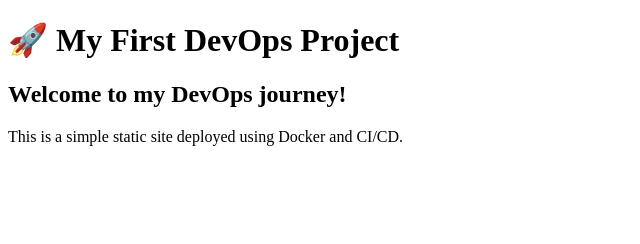
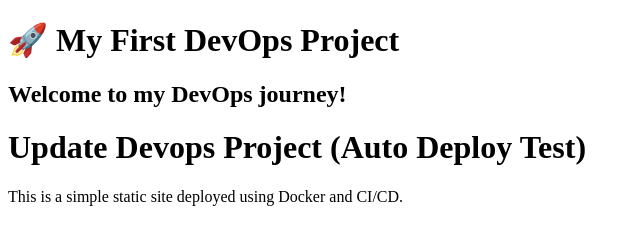
Before and after one commit to Emranshaikk/devopsproject, a plain HTML site: page index.html in a window 1280 px wide. Shown: the whole page, without its empty margins (0-640 px from the left). Drawn offline with Linux system fonts and the light colour scheme.

Commit message:
updated UI to TEST CI/CD

```diff
--- a/index.html
+++ b/index.html
@@ -8,6 +8,7 @@
 <body>
     <h1>🚀 My First DevOps Project</h1>
     <h2>Welcome to my DevOps journey!</h2>
+    <h1>Update Devops Project (Auto Deploy Test)</h1>
     <p>This is a simple static site deployed using Docker and CI/CD.</p>
 </body>
 </html>
```
